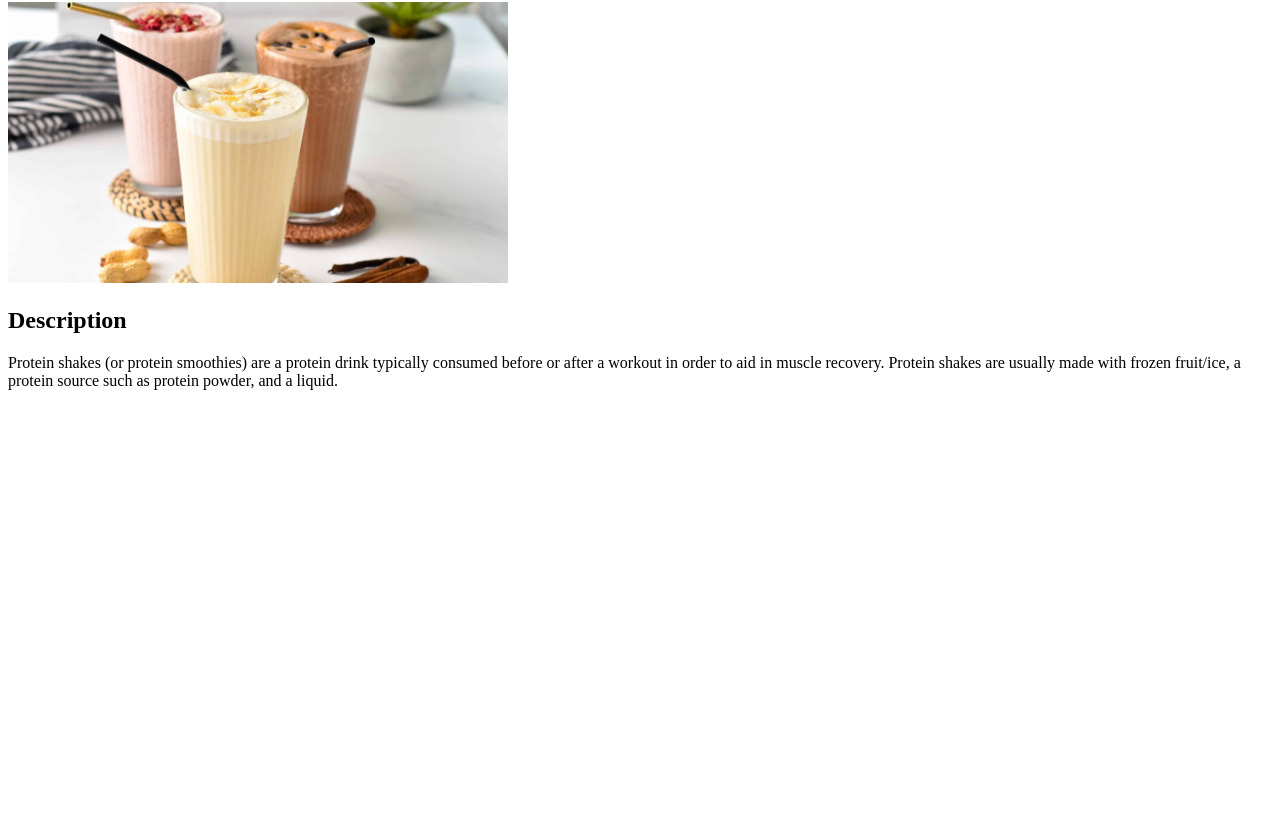
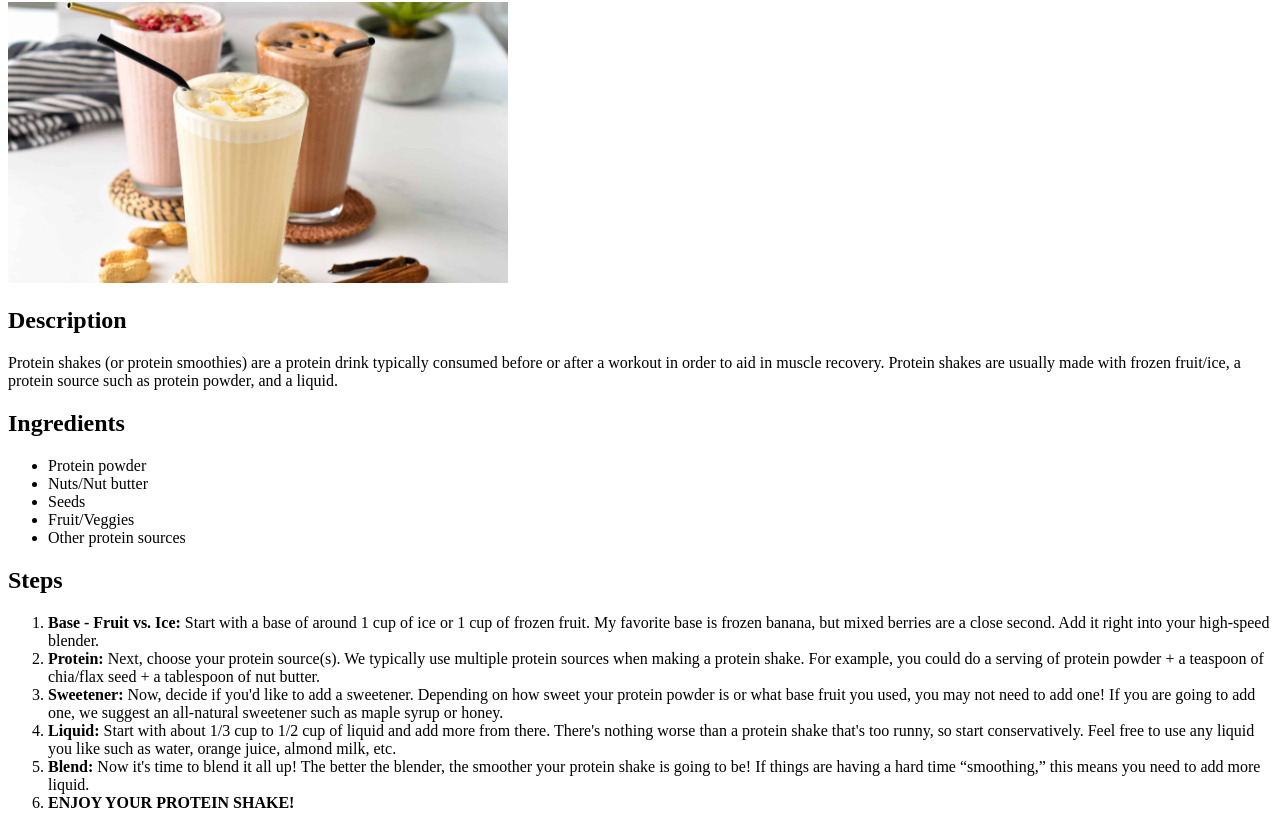
Before and after one commit to mvttn/odin-recipes, a plain HTML site: page recipes/protein-shake.html in a window 1280 px wide. Shown: the part 78-904 px from the top of the page. Before the commit the page ends 800 px from the top, so only its background shows below. Drawn offline with Linux system fonts and the light colour scheme.

Commit message:
Add ingredients and steps sections with final image

```diff
--- a/recipes/protein-shake.html
+++ b/recipes/protein-shake.html
@@ -20,5 +20,56 @@
       Protein shakes are usually made with frozen fruit/ice, a protein source
       such as protein powder, and a liquid.
     </p>
+
+    <h2>Ingredients</h2>
+    <ul>
+      <li>Protein powder</li>
+      <li>Nuts/Nut butter</li>
+      <li>Seeds</li>
+      <li>Fruit/Veggies</li>
+      <li>Other protein sources</li>
+    </ul>
+
+    <h2>Steps</h2>
+    <ol>
+      <li>
+        <strong>Base - Fruit vs. Ice:</strong> Start with a base of around 1 cup
+        of ice or 1 cup of frozen fruit. My favorite base is frozen banana, but
+        mixed berries are a close second. Add it right into your high-speed
+        blender.
+      </li>
+      <li>
+        <strong>Protein:</strong> Next, choose your protein source(s). We
+        typically use multiple protein sources when making a protein shake. For
+        example, you could do a serving of protein powder + a teaspoon of
+        chia/flax seed + a tablespoon of nut butter.
+      </li>
+      <li>
+        <strong>Sweetener:</strong> Now, decide if you'd like to add a
+        sweetener. Depending on how sweet your protein powder is or what base
+        fruit you used, you may not need to add one! If you are going to add
+        one, we suggest an all-natural sweetener such as maple syrup or honey.
+      </li>
+      <li>
+        <strong>Liquid:</strong> Start with about 1/3 cup to 1/2 cup of liquid
+        and add more from there. There's nothing worse than a protein shake
+        that's too runny, so start conservatively. Feel free to use any liquid
+        you like such as water, orange juice, almond milk, etc.
+      </li>
+      <li>
+        <strong>Blend:</strong> Now it's time to blend it all up! The better the
+        blender, the smoother your protein shake is going to be! If things are
+        having a hard time “smoothing,” this means you need to add more liquid.
+      </li>
+      <li>
+        <strong>ENJOY YOUR PROTEIN SHAKE!</strong>
+      </li>
+    </ol>
+
+    <img
+      src="../img/strawberry-protein-shake.jpeg"
+      alt="Strawberry protein shake"
+      width="500"
+    />
   </body>
 </html>
```
Also changed, not shown: img/strawberry-protein-shake.jpeg (added).
